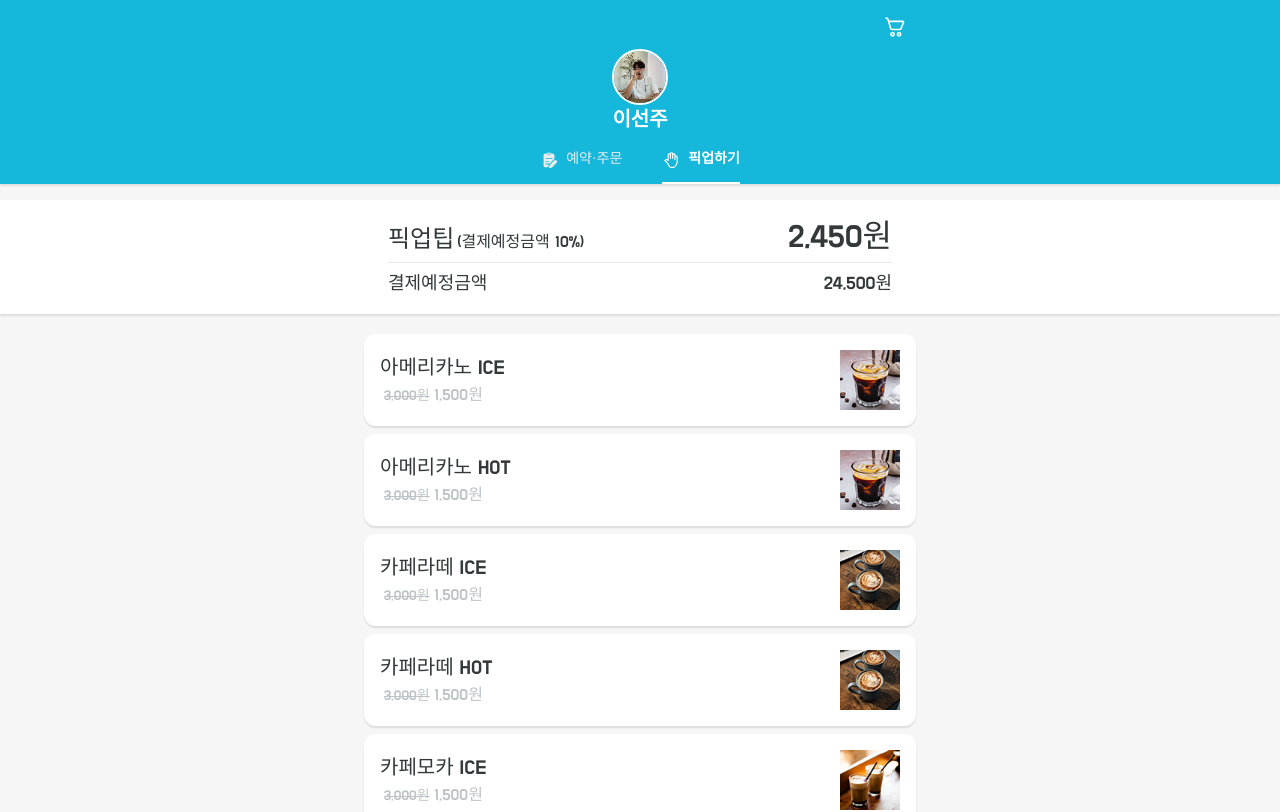
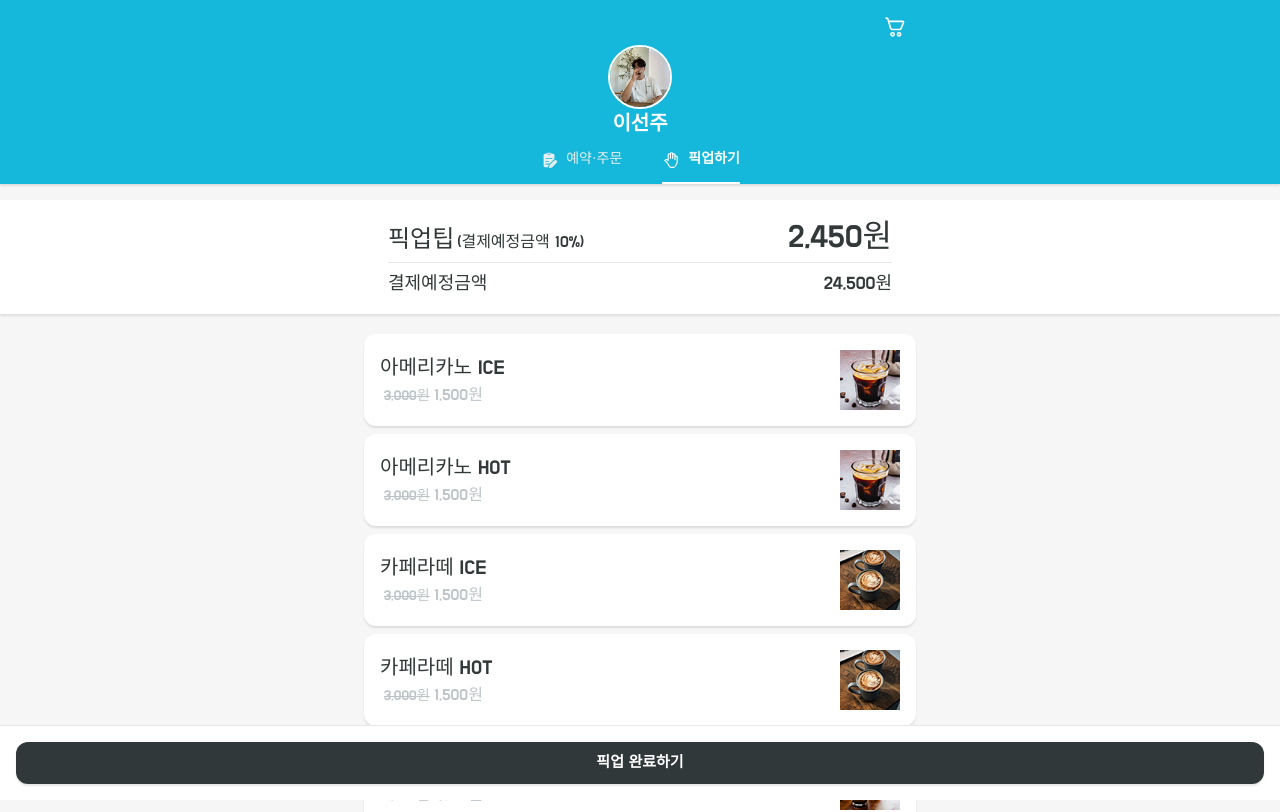
Before and after one commit to boy672820/gorder-frontend, a React (Create React App) app: page /pickup in a window 1280 px wide. Shown: the top 812 px of the page. Built offline with nearby package versions, Linux system fonts and the light colour scheme.

Commit message:
pickup 버튼 완료

```diff
--- a/src/layouts/main/header/avatar.tsx
+++ b/src/layouts/main/header/avatar.tsx
@@ -7,7 +7,7 @@ export default function Avatar() {
         <MuiAvatar
           alt="이선주"
           src="/avatar.png"
-          sx={{ border: '2px solid white', width: 56, height: 56 }}
+          sx={{ border: '2px solid white', width: 64, height: 64 }}
         />
       </Stack>
       <Stack>
--- a/src/pages/Pickup.tsx
+++ b/src/pages/Pickup.tsx
@@ -1,7 +1,8 @@
-import { Button, Stack, Box } from '@mui/material';
+import { Stack } from '@mui/material';
 import ContentContainer from '../components/ContentContainer';
 import OrderInformation from '../components/OrderInformation';
 import Section from '../components/Section';
+import FixedButton from '../sections/pickup/FixedButton';
 import ItemList from '../sections/pickup/ItemList';
 
 export default function Pickup() {
@@ -17,11 +18,7 @@ export default function Pickup() {
         </Stack>
       </ContentContainer>
 
-      <Box>
-        <Button variant="contained" color="primary" fullWidth>
-          내가 픽업하기
-        </Button>
-      </Box>
+      <FixedButton isCompleted={true} />
     </main>
   );
 }
--- /dev/null
+++ b/src/sections/pickup/FixedButton.tsx
@@ -0,0 +1,73 @@
+import { Button, Box } from '@mui/material';
+
+type Props = {
+  isCompleted: boolean;
+};
+
+export default function FixedButton({ isCompleted }: Props) {
+  return (
+    <Box
+      sx={{
+        position: 'fixed',
+        bottom: 0,
+        width: '100%',
+        textAlign: 'center',
+        p: 2,
+        borderTop: '1px solid',
+        backgroundColor: 'white',
+        borderTopColor: (theme) => theme.palette.divider,
+        zIndex: 1,
+      }}
+    >
+      <Button
+        variant="contained"
+        color="primary"
+        size="large"
+        fullWidth
+        sx={{
+          width: '100%',
+          borderRadius: 3,
+          position: 'relative',
+          boxShadow: '0px 2px 2px rgba(0, 0, 0, 0.1)',
+          ...(isCompleted ? { backgroundColor: '#303839' } : {}),
+        }}
+      >
+        {!isCompleted && (
+          <Box
+            component="span"
+            sx={{
+              width: 24,
+              height: 24,
+              borderRadius: 12,
+              backgroundColor: 'white',
+              color: 'primary.main',
+              fontFamily: 'Apple SD Gothic Neo',
+              fontSize: (theme) => theme.typography.pxToRem(12),
+              lineHeight: (theme) => theme.typography.pxToRem(24),
+              position: 'absolute',
+              left: 16,
+            }}
+          >
+            6
+          </Box>
+        )}
+
+        <Box component="span">{isCompleted ? '픽업 완료하기' : '내가 픽업하기'}</Box>
+
+        {!isCompleted && (
+          <Box
+            component="span"
+            sx={{
+              position: 'absolute',
+              right: 16,
+              fontFamily: 'Apple SD Gothic Neo',
+              fontSize: (theme) => theme.typography.pxToRem(13),
+            }}
+          >
+            24,000원
+          </Box>
+        )}
+      </Button>
+    </Box>
+  );
+}
```
